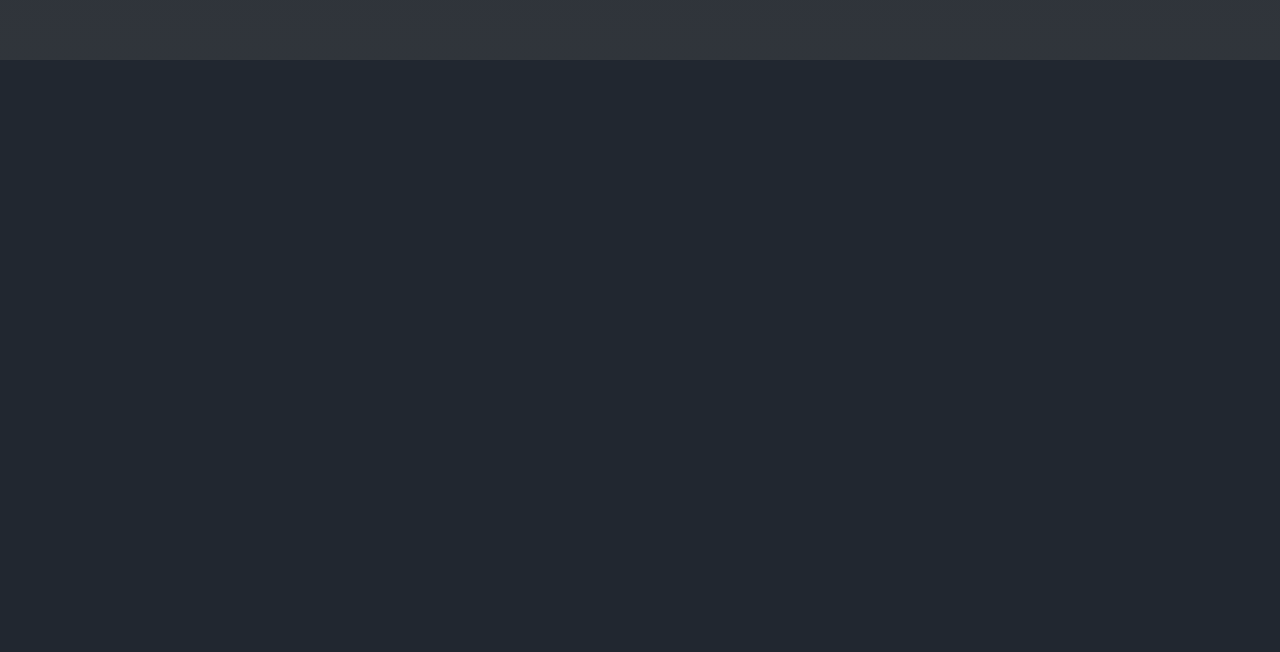
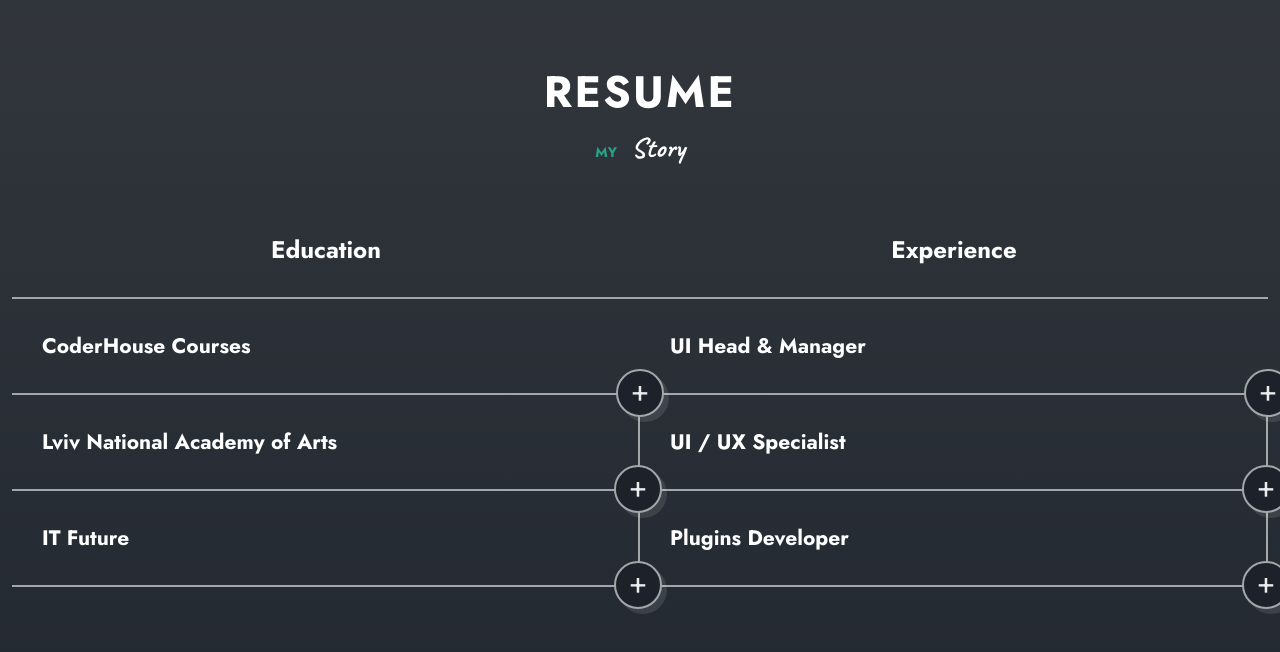
Before and after one commit to khrlaimn/portfolio-website, a React (Vite) app: page / in a window 1280 px wide. Shown: the part 3064-3716 px from the top of the page. Before the commit the page ends 3124 px from the top, so only its background shows below. Built offline with nearby package versions, Linux system fonts and the light colour scheme.

Commit message:
add resume section

```diff
--- a/src/App.jsx
+++ b/src/App.jsx
@@ -3,6 +3,7 @@ import "./App.css";
 import Home from "./components/home/Home";
 import Skills from "./components/skills/Skills";
 import Portfolio from "./components/portfolio/Portfolio";
+import Resume from "./components/resume/Resume";
 
 function App() {
   return (
@@ -10,6 +11,7 @@ function App() {
       <Home />
       <Skills />
       <Portfolio />
+      <Resume />
     </main>
   );
 }
--- /dev/null
+++ b/src/components/resume/Card.jsx
@@ -0,0 +1,25 @@
+import React, { useState } from "react";
+
+const Card = (props) => {
+  const [showInfo, setShowInfo] = useState(false);
+
+  return (
+    <div className="resume__item">
+      <div className="resume__header" onClick={() => setShowInfo(!showInfo)}>
+        <h3 className="resume__subtitle">{props.title}</h3>
+        <span className="resume__icon">{showInfo ? '-' : '+'}</span>
+      </div>
+
+      <div className={showInfo ? 'show-content resume__content' : 'resume__content'}>
+        <div className="resume__date--title">
+          <h3 className="resume__title">{props.subtitle}</h3>
+          <span className="resume__date text-cs">{props.date}</span>
+        </div>
+
+        <p className="resume__description">{props.description}</p>
+      </div>
+    </div>
+  );
+};
+
+export default Card;
--- /dev/null
+++ b/src/components/resume/Resume.jsx
@@ -0,0 +1,59 @@
+import React from "react";
+import { cv } from "../../Data";
+import Card from "./Card";
+import "./resume.css";
+
+const Resume = () => {
+  return (
+    <section className="resume section" id="resume">
+      <h2 className="section__title text-cs">Resume</h2>
+      <p className="section__subtitle">
+        My <span>Story</span>
+      </p>
+
+      <div className="resume__container container grid">
+        <div className="resume__group">
+          <h3 className="resume__heading">Education</h3>
+
+          <div className="resume__items">
+            {cv.map((val, id) => {
+              if (val.category === "education") {
+                return (
+                  <Card
+                    key={id}
+                    title={val.title}
+                    subtitle={val.subtitle}
+                    date={val.date}
+                    description={val.description}
+                  />
+                );
+              }
+            })}
+          </div>
+        </div>
+
+        <div className="resume__group">
+          <h3 className="resume__heading">Experience</h3>
+
+          <div className="resume__items">
+            {cv.map((val, id) => {
+              if (val.category === "experience") {
+                return (
+                  <Card
+                    key={id}
+                    title={val.title}
+                    subtitle={val.subtitle}
+                    date={val.date}
+                    description={val.description}
+                  />
+                );
+              }
+            })}
+          </div>
+        </div>
+      </div>
+    </section>
+  );
+};
+
+export default Resume;
--- /dev/null
+++ b/src/components/resume/resume.css
@@ -0,0 +1,86 @@
+.resume {
+  background-image: var(--second-gradient);
+}
+
+.resume__container {
+  display: grid;
+  grid-template-columns: repeat(2, 1fr);
+}
+
+.resume__heading {
+  text-align: center;
+  font-size: var(--h4-font-size);
+  padding-bottom: 30px;
+}
+
+.resume__heading,
+.resume__item {
+  border-bottom: 2px solid var(--border-color);
+}
+
+.resume__item:not(:first-child) {
+  border-right: 2px solid var(--border-color);
+}
+
+.resume__item {
+  position: relative;
+}
+
+.resume__header {
+  padding: 32px 30px;
+}
+
+.resume__subtitle {
+  font-size: var(--largest-font-size);
+  cursor: pointer;
+}
+
+.resume__icon {
+  background-color: var(--container-color);
+  border: 2px solid var(--border-color);
+  font-size: var(--h2-font-size);
+  box-shadow: var(--shadow);
+  width: 48px;
+  height: 48px;
+  border-radius: 50%;
+  line-height: 1.3em;
+  text-align: center;
+  cursor: pointer;
+  position: absolute;
+  right: -24px;
+  bottom: -24px;
+  z-index: 10;
+  transition: all 1.2s var(--transition);
+}
+
+.resume__content {
+  padding-inline: 30px 50px;
+  max-height: 0;
+  overflow: hidden;
+  transition: all 1s ease 0s;
+}
+
+.show-content{
+    max-height: 500px;
+}
+
+.resume__date--title{
+    display: flex;
+    justify-content: space-between;
+    align-items: center;
+}
+
+.resume__title{
+    font-family: var(--second-font);
+    font-size: var(--h3-font-size);
+}
+
+.resume__date{
+    color: var(--title-color);
+    font-size: var(--tiny-font-size);
+    font-weight: 700;
+}
+
+.resume__description{
+    margin-block: 20px 30px;
+}
```
